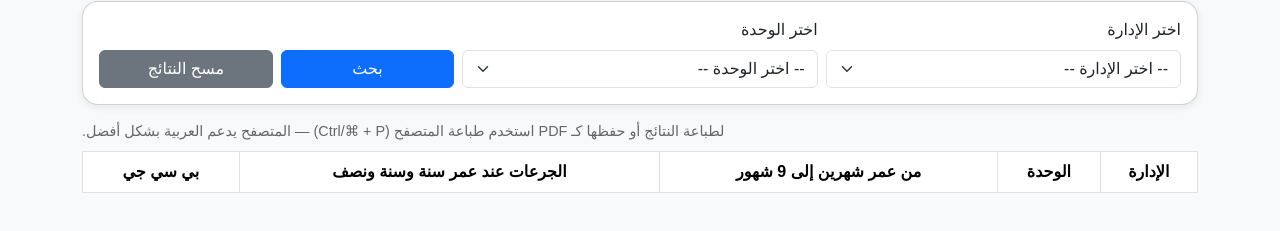
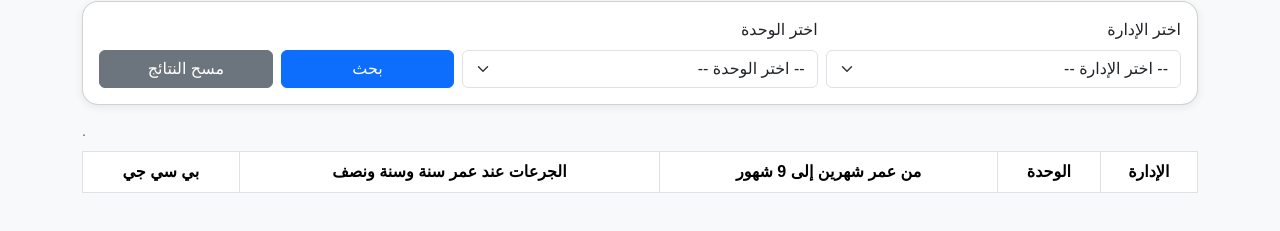
Before and after one commit to 10th-health/vaccines-sharqia, a plain HTML site: page index.html in a window 1280 px wide. Shown: the part 89-320 px from the top of the page. Drawn offline with nearby package versions, Linux system fonts and the light colour scheme.

Commit message:
Update index.html

```diff
--- a/index.html
+++ b/index.html
@@ -61,7 +61,7 @@
       </div>
     </div>
 
-    <p class="text-end note-small mb-2">لطباعة النتائج أو حفظها كـ PDF استخدم طباعة المتصفح (Ctrl/⌘ + P) — المتصفح يدعم العربية بشكل أفضل.</p>
+    <p class="text-end note-small mb-2">.</p>
 
     <div class="table-responsive">
       <table class="table table-bordered table-striped text-center align-middle" id="data-table">
```
